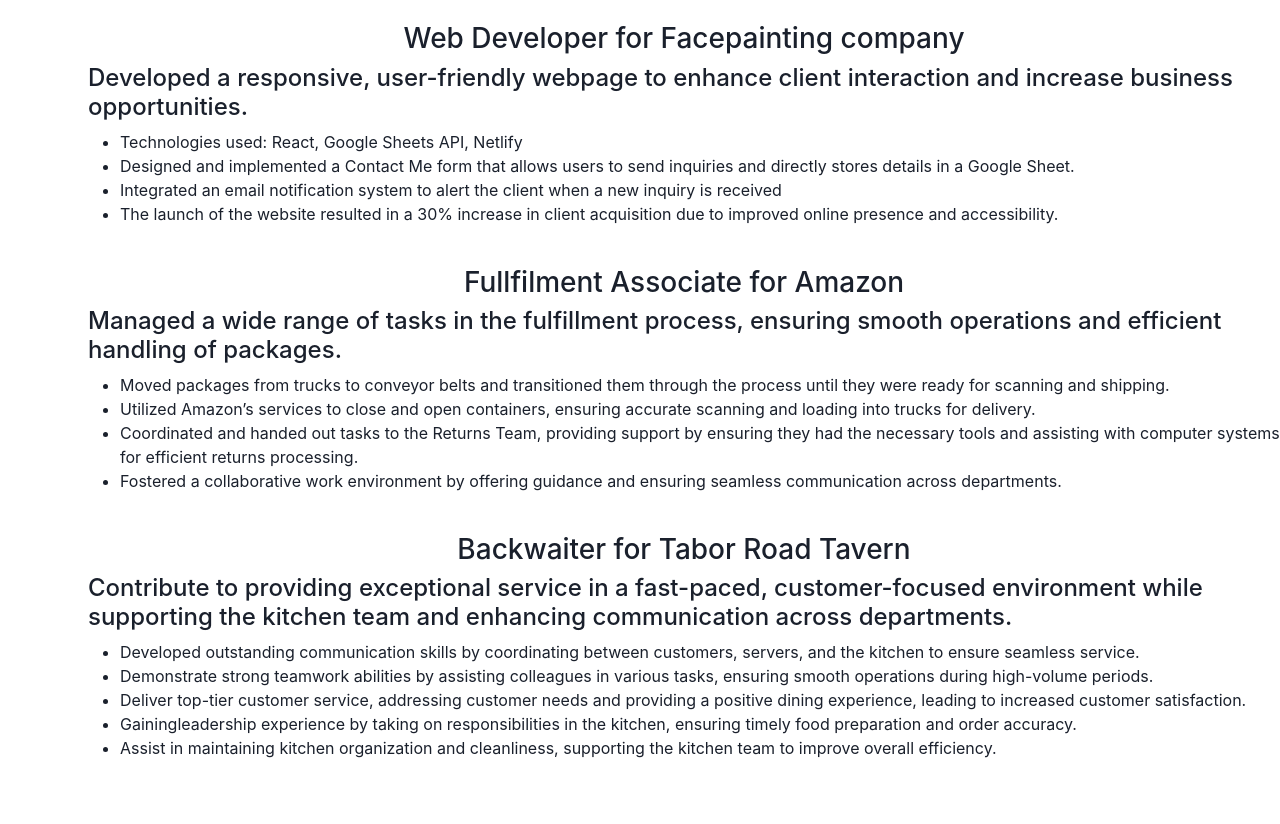
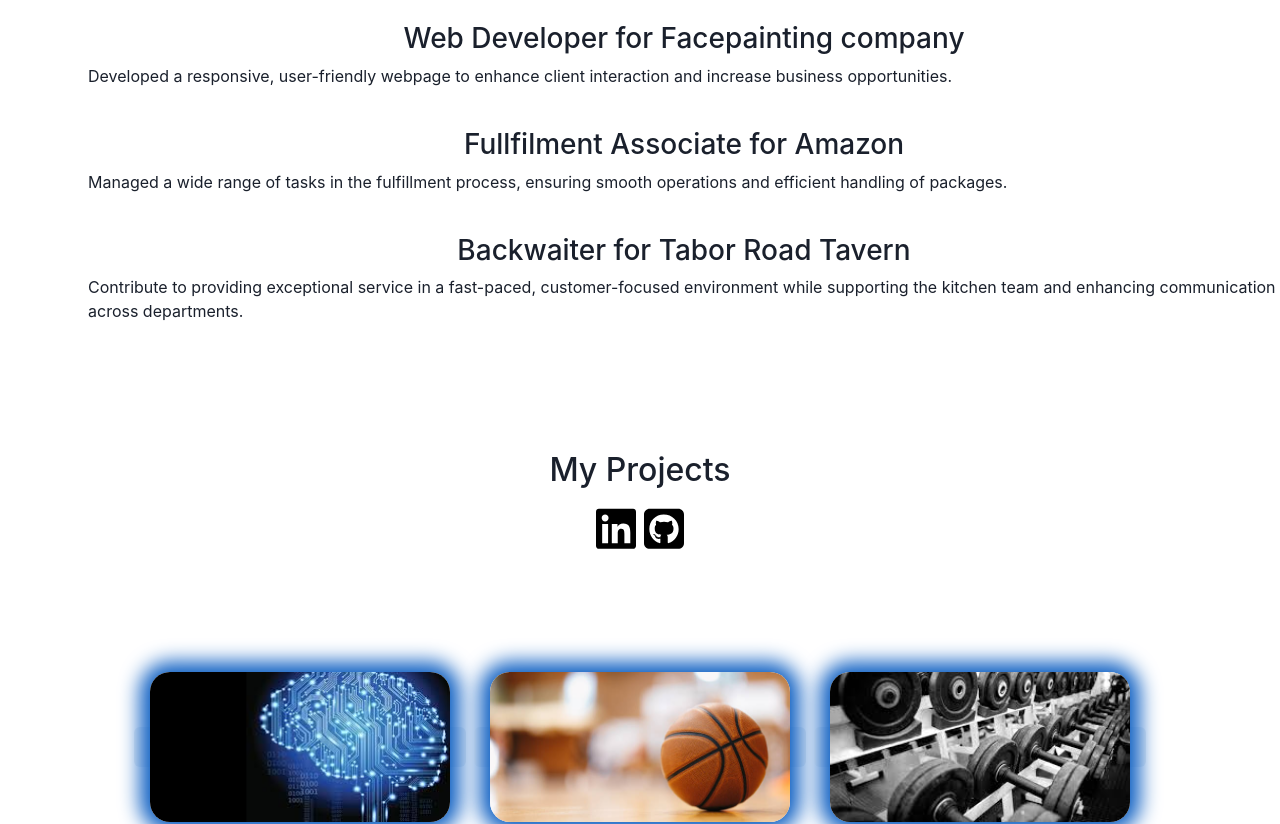
Before and after one commit to jgranizo/MyWebsite, a React (Vite) app in the folder MyWebsite/frontend2/: page / in a window 1280 px wide. Shown: the part 620-1444 px from the top of the page. Built offline with nearby package versions, Linux system fonts and the light colour scheme.

Commit message:
Cleaned up job descriptions

```diff
--- a/MyWebsite/frontend2/src/components/homepage.jsx
+++ b/MyWebsite/frontend2/src/components/homepage.jsx
@@ -67,40 +67,24 @@
         <div className="experience-column">
           <h3>Web Developer for Facepainting company</h3>
           <div className="experience-description">
-            <h4>Developed a responsive, user-friendly webpage to enhance client interaction and increase business opportunities.</h4>
-        <ul>
-            <li> Technologies used: React, Google Sheets API, Netlify</li>
-           <li> Designed and implemented a Contact Me form that allows users to send inquiries and directly stores details in a Google Sheet.</li>
-            <li>Integrated an email notification system to alert the client when a new inquiry is received</li>
-            <li>The launch of the website resulted in a 30% increase in client acquisition due to improved online presence and accessibility.</li>
-          </ul>
+            <p>Developed a responsive, user-friendly webpage to enhance client interaction and increase business opportunities.</p>
+
           </div>
 
         </div>
         <div className="experience-column">
           <h3>Fullfilment Associate for Amazon</h3>
           <div className="experience-description">
-           <h4>Managed a wide range of tasks in the fulfillment process, ensuring smooth operations and efficient handling of packages.</h4>
-           <ul>
-            <li>Moved packages from trucks to conveyor belts and transitioned them through the process until they were ready for scanning and shipping.</li>
-              <li>Utilized Amazon’s services to close and open containers, ensuring accurate scanning and loading into trucks for delivery.</li>
-              <li>Coordinated and handed out tasks to the Returns Team, providing support by ensuring they had the necessary tools and assisting with computer systems for efficient returns processing.</li>
-              <li>Fostered a collaborative work environment by offering guidance and ensuring seamless communication across departments.</li>
-           </ul>
+           <p>Managed a wide range of tasks in the fulfillment process, ensuring smooth operations and efficient handling of packages.</p>
+
           </div>
 
         </div>
         <div className="experience-column">
           <h3>Backwaiter for Tabor Road Tavern</h3>
           <div className="experience-description">
-            <h4>Contribute to providing exceptional service in a fast-paced, customer-focused environment while supporting the kitchen team and enhancing communication across departments.</h4>
-            <ul>
-              <li>Developed outstanding communication skills by coordinating between customers, servers, and the kitchen to ensure seamless service.</li>
-              <li>Demonstrate strong teamwork abilities by assisting colleagues in various tasks, ensuring smooth operations during high-volume periods.</li>
-              <li>Deliver top-tier customer service, addressing customer needs and providing a positive dining experience, leading to increased customer satisfaction.</li>
-              <li>Gainingleadership experience by taking on responsibilities in the kitchen, ensuring timely food preparation and order accuracy.</li>
-              <li>Assist in maintaining kitchen organization and cleanliness, supporting the kitchen team to improve overall efficiency.</li>
-            </ul>
+            <p>Contribute to providing exceptional service in a fast-paced, customer-focused environment while supporting the kitchen team and enhancing communication across departments.</p>
+
           </div>
 
         </div>
```
